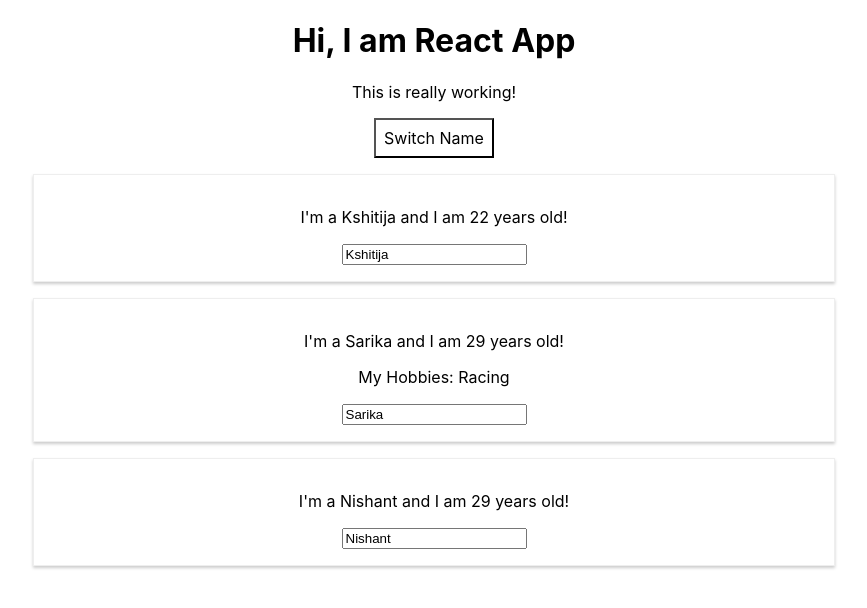
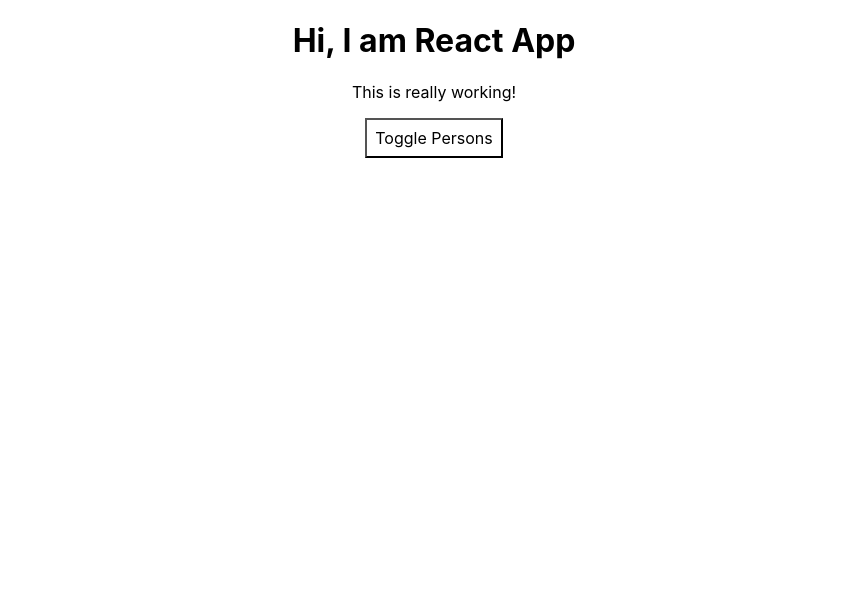
Before and after one commit to NishantVP/react-the-complete-guide, a React (Create React App) app: page / in a window 1280 px wide. Shown: the top 608 px of the page, without its empty margins (206-1073 px from the left). Built offline with nearby package versions, Linux system fonts and the light colour scheme.

Commit message:
end of lect 53

```diff
--- a/src/App.js
+++ b/src/App.js
@@ -11,7 +11,8 @@
             { name: "Sarika", age: 29},
             { name: "Nishant", age: 29}
         ],
-        otherState: 'some other value'
+        otherState: 'some other value',
+        showPersons: false
     }
 
     switchNameHandler = (newName) => {
@@ -37,6 +38,17 @@
         })
     }
 
+
+    togglePersonsHandler = () => {
+
+        const doesShow = this.state.showPersons;
+
+        this.setState({
+            showPersons: !doesShow
+        })
+    }
+
+
     render() {
 
         const style = {
@@ -54,8 +66,12 @@
 
                 <button
                     style={style}
-                    onClick={ () => this.switchNameHandler('Nishant!!') }> Switch Name </button>
+                    onClick={this.togglePersonsHandler }> Toggle Persons </button>
 
+                {
+                    this.state.showPersons ?
+                        (
+                            <div>
                                 <Person
                                     name={this.state.persons[0].name}
                                     age={this.state.persons[0].age} />
@@ -70,6 +86,11 @@
                                     name={this.state.persons[2].name}
                                     age={this.state.persons[2].age} />
                             </div>
+                        )
+                    : null
+                }
+
+            </div>
         );
     }
 }
```
Lines whose indentation alone changed are shown as unchanged.
